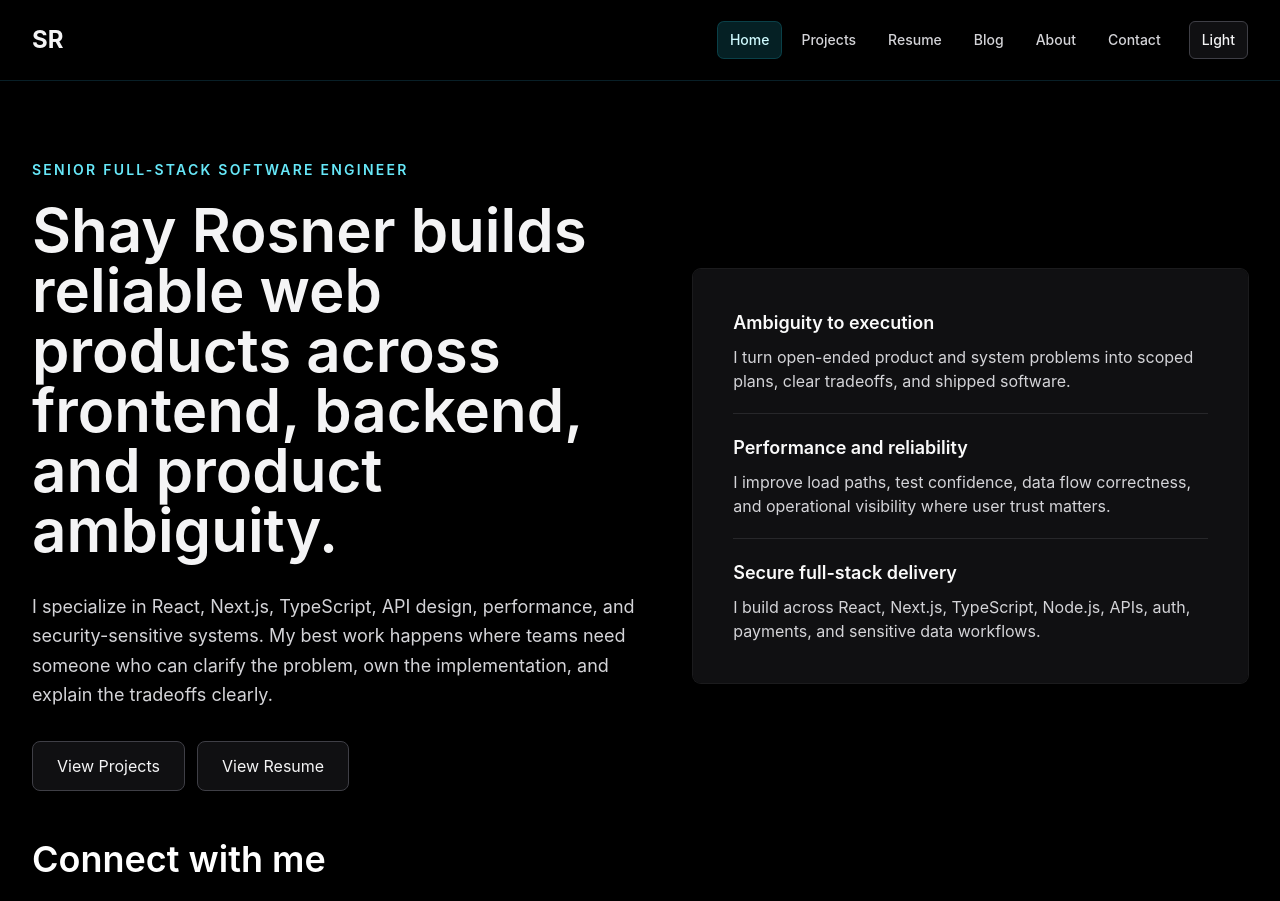
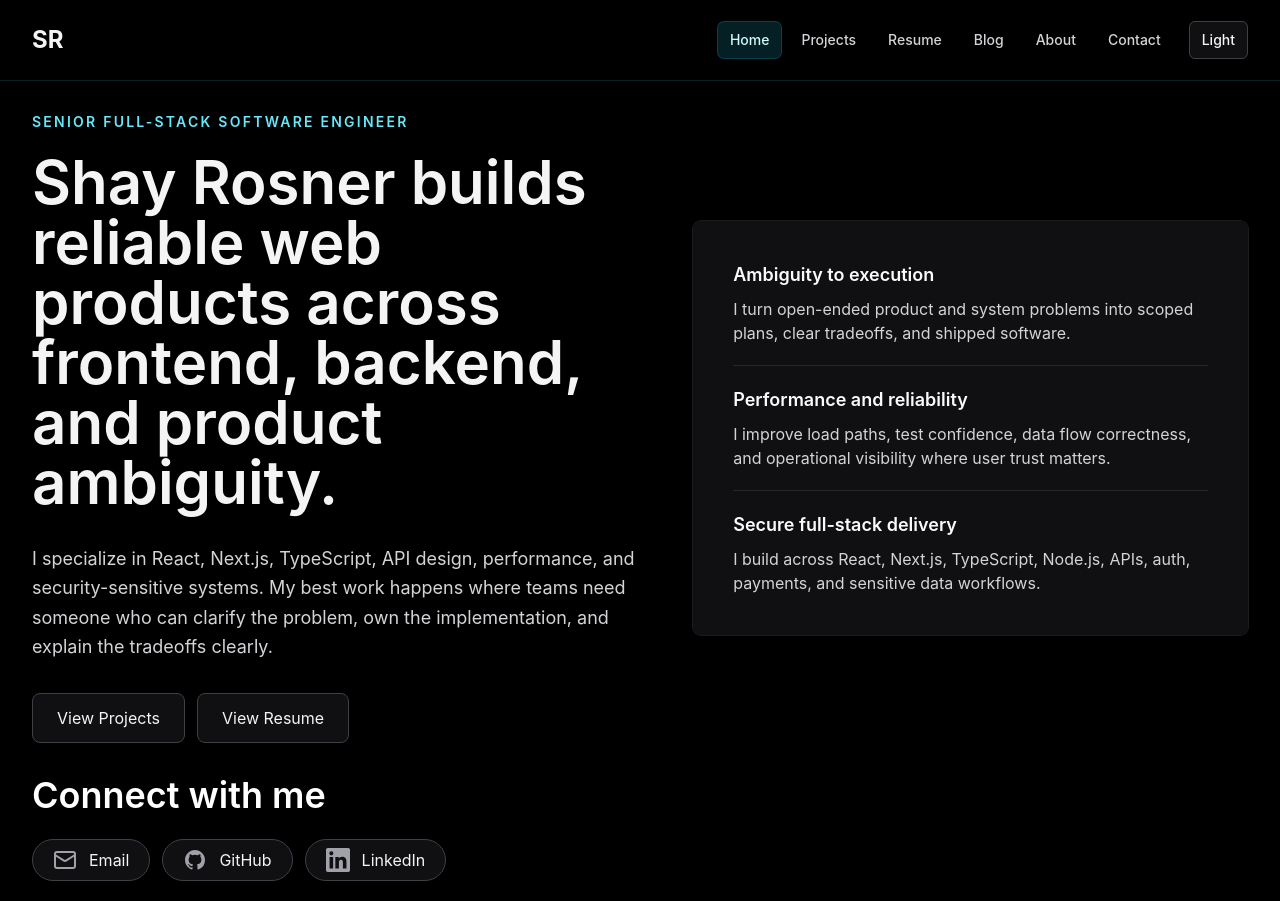
Before and after one commit to Smrosner/portfolio, a Next.js app: page / in a window 1280 px wide. Shown: the top 901 px of the page. Built offline with nearby package versions, Linux system fonts and the light colour scheme.

Commit message:
refactor: migrate contact pill styles from global CSS to theme configuration and update page padding

```diff
--- a/src/app/globals.css
+++ b/src/app/globals.css
@@ -38,26 +38,6 @@
   }
 }
 
-@layer components {
-  .contact-pill {
-    @apply flex items-center gap-3 px-6 py-3 rounded-full
-    border border-zinc-200 bg-zinc-50 text-zinc-600
-    dark:border-zinc-700 dark:bg-zinc-900/40 dark:text-zinc-400
-    transition-all duration-200
-    hover:bg-zinc-100 hover:border-zinc-300 hover:text-zinc-900
-    dark:hover:bg-zinc-800 dark:hover:border-zinc-600 dark:hover:text-white
-    text-lg font-medium;
-  }
-
-  .contact-pill-icon {
-    @apply flex items-center justify-center text-zinc-400 dark:text-zinc-500 transition-colors;
-  }
-
-  .contact-pill:hover .contact-pill-icon {
-    @apply text-zinc-900 dark:text-white;
-  }
-}
-
 @layer utilities {
   .line-clamp-2 {
     overflow: hidden;
--- a/src/app/page.tsx
+++ b/src/app/page.tsx
@@ -34,8 +34,8 @@ export default function Home(): JSX.Element {
   return (
     <main className={`min-h-screen ${theme.gradients.primary}`}>
       <section
-        className="mx-auto max-w-7xl px-6 pb-12 pt-18
-       lg:px-8 md:pt-40"
+        className="mx-auto max-w-7xl px-6 pb-8 pt-28
+       lg:px-8"
       >
         <div className="grid gap-12 lg:grid-cols-[1.05fr_0.95fr] lg:items-center">
           <div>
--- a/src/components/Contact.tsx
+++ b/src/components/Contact.tsx
@@ -74,9 +74,9 @@ export default function Contact(): JSX.Element {
             rel={
               link.href.startsWith("http") ? "noopener noreferrer" : undefined
             }
-            className="contact-pill"
+            className={`${theme.components.pill} ${theme.effects.hover}`}
           >
-            <span className="contact-pill-icon">{link.icon}</span>
+            <span className={theme.components.pillIcon}>{link.icon}</span>
             <span>{link.label}</span>
           </a>
         ))}
--- a/src/styles/theme.ts
+++ b/src/styles/theme.ts
@@ -58,6 +58,9 @@ export const theme = {
     card: "rounded-lg p-7 md:p-10 shadow-md dark:shadow-[0_18px_45px_rgba(0,0,0,0.42)] ring-1 ring-zinc-200/70 dark:ring-zinc-800/70 transition-all duration-250",
     button:
       "px-6 py-3 rounded-lg border border-zinc-300 dark:border-zinc-700 bg-white/80 dark:bg-zinc-900/70 text-zinc-900 dark:text-zinc-100 hover:border-cyan-400/50 hover:text-cyan-700 dark:hover:text-cyan-200 hover:bg-cyan-500/5 dark:hover:bg-cyan-500/10 transition-colors duration-200",
+    pill: "flex items-center gap-3 px-5 py-2 rounded-full border border-zinc-300 bg-white/80 text-zinc-900 dark:border-zinc-700 dark:bg-zinc-900/70 dark:text-zinc-100 transition-colors duration-200 hover:border-cyan-400/50 hover:text-cyan-700 dark:hover:text-cyan-200 hover:bg-cyan-500/5 dark:hover:bg-cyan-500/10 text-md font-base group",
+    pillIcon:
+      "flex items-center justify-center text-zinc-500 dark:text-zinc-400 transition-colors group-hover:text-cyan-700 dark:group-hover:text-cyan-200",
     nav: "text-zinc-700 hover:text-cyan-700 dark:text-zinc-300 dark:hover:text-cyan-300 transition-colors duration-200",
     input:
       "rounded-lg border border-zinc-300 dark:border-zinc-700 bg-white dark:bg-zinc-900 px-4 py-2 focus:ring-2 focus:ring-cyan-400 focus:border-transparent",
```
